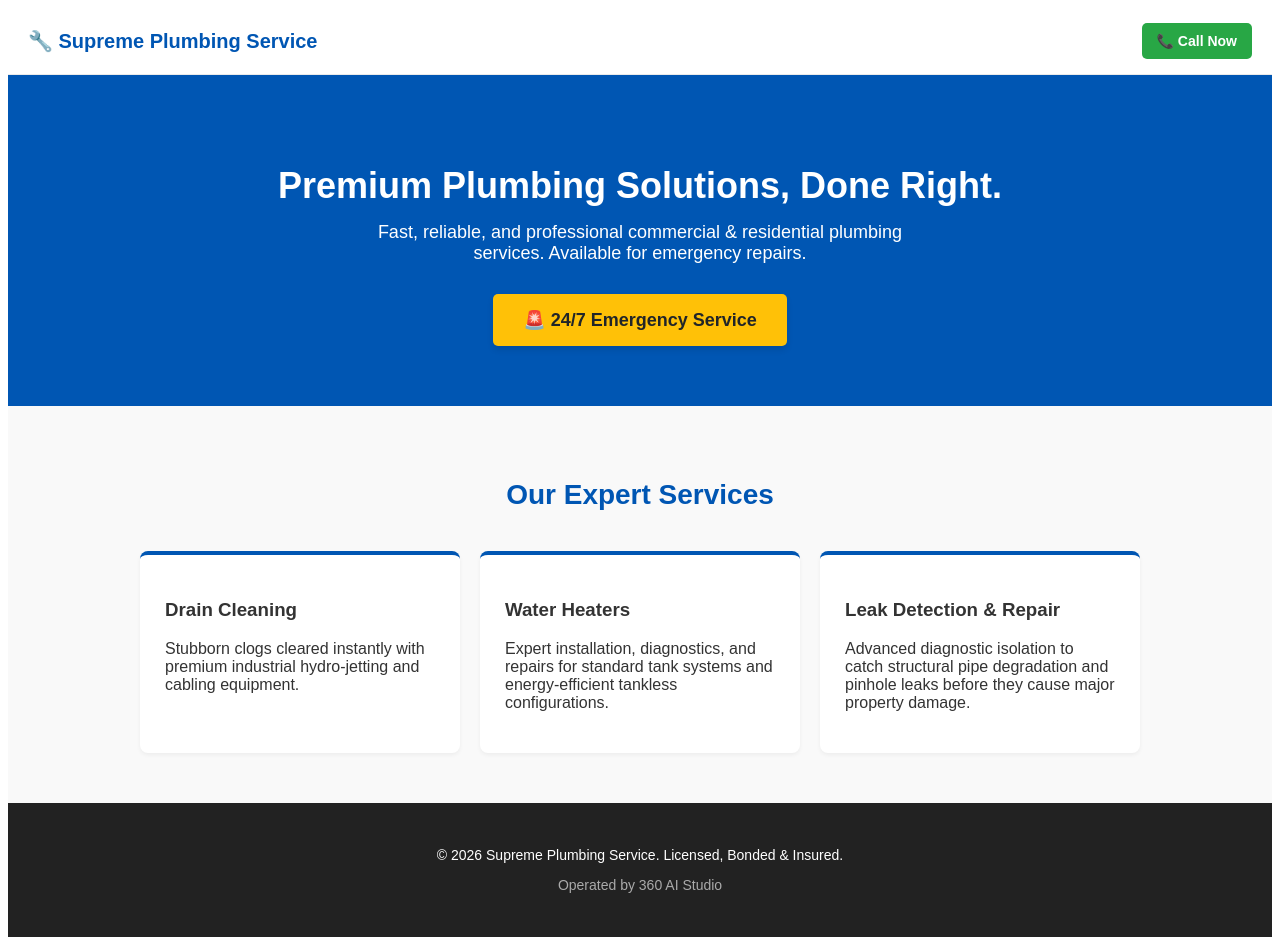
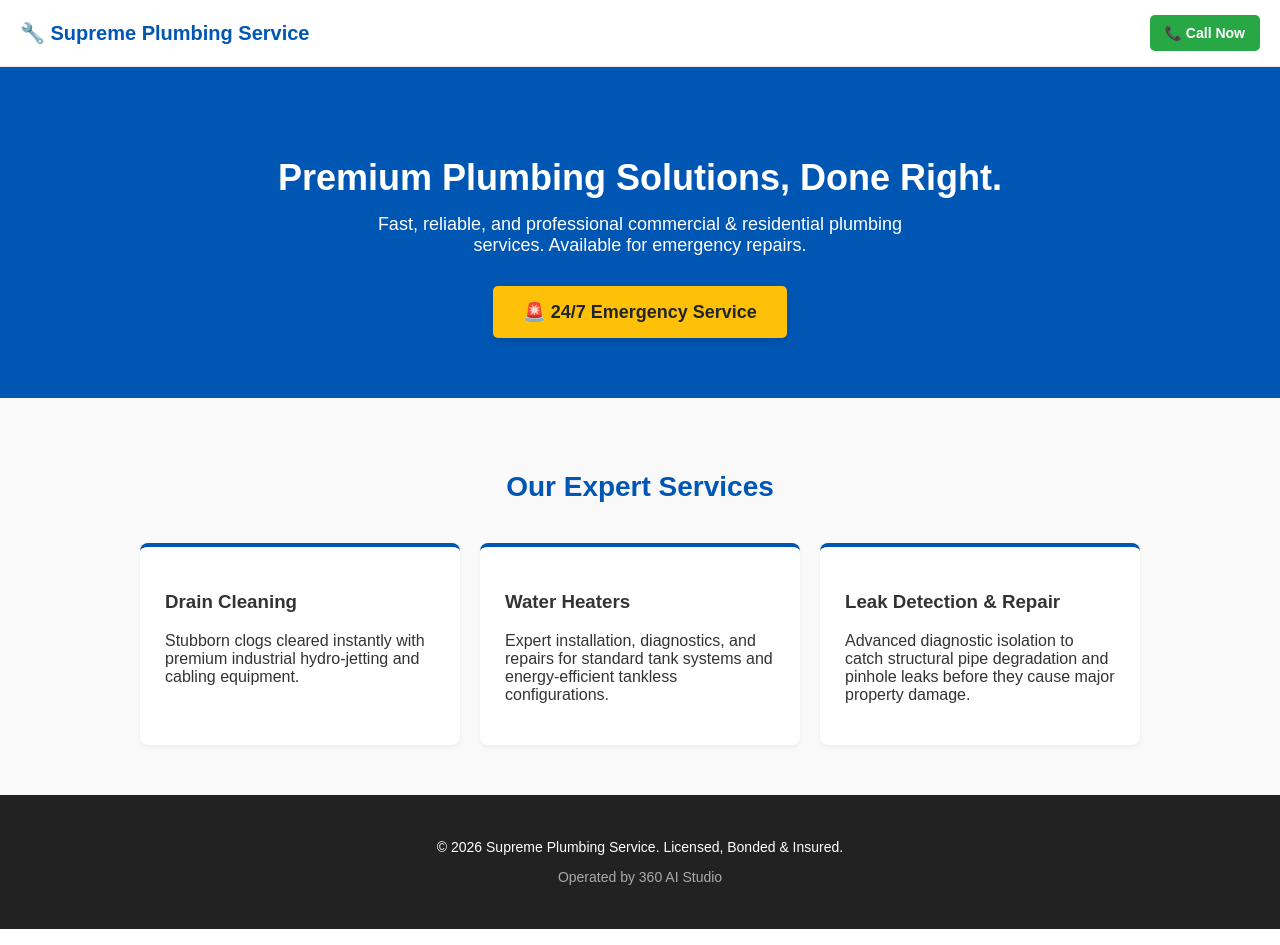
Before and after one commit to aguiljul001/Supreme-Plumbing-Service, a Next.js app: page / in a window 1280 px wide. Built offline with nearby package versions, Linux system fonts and the light colour scheme.

Commit message:
Create layout.tsx

```diff
--- /dev/null
+++ b/app/layout.tsx
@@ -0,0 +1,20 @@
+import React from 'react';
+
+export const metadata = {
+  title: 'Supreme Plumbing Service',
+  description: 'Premium Commercial & Residential Plumbing Solutions',
+};
+
+export default function RootLayout({
+  children,
+}: {
+  children: React.ReactNode;
+}) {
+  return (
+    <html lang="en">
+      <body style={{ margin: 0, padding: 0 }}>
+        {children}
+      </body>
+    </html>
+  );
+}
```
